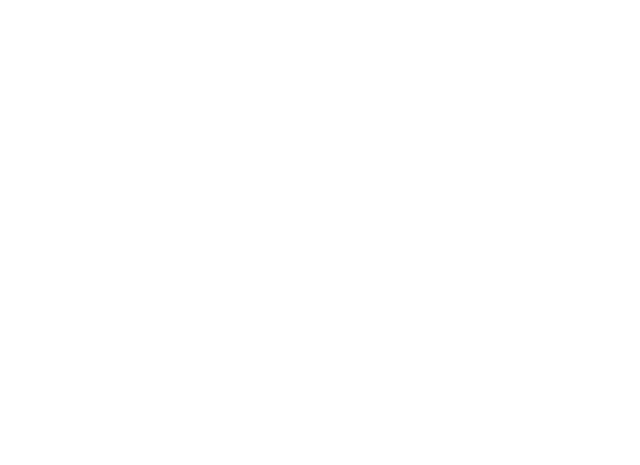
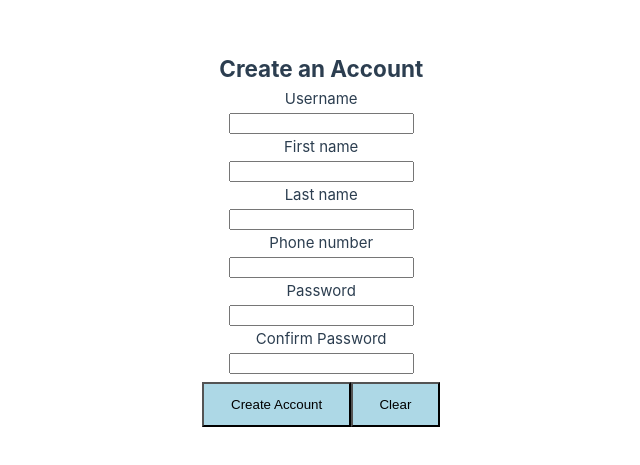
Before and after one commit to anthonytast/VueLoginDemo, a Vue app in the folder VueFrontend/: page /sign-up in a window 1280 px wide. Before the commit this address had no page. Shown: the part 161-626 px from the top of the page, without its empty margins (200-840 px from the left). Built offline with nearby package versions, Linux system fonts and the light colour scheme.

Commit message:
successful create account feature added

```diff
--- a/VueFrontend/src/controllers/usersController.js
+++ b/VueFrontend/src/controllers/usersController.js
@@ -52,9 +52,26 @@ export const patchUsersData = async (username, first_name, last_name, phone_numb
 
 export const deleteUser = async (username) => {
     try {
-        const response = await api.delete(`/users/${username}`, {username})
+        const response = await api.delete(`/users/${username}`, {username});
+        return response.data;
     } catch (error) {
         console.error("Token invalid or expired", error);
         return null;
     }
 }
+
+export const createUser = async (username, first_name, last_name, phone_number, password) => {
+    try {
+        const response = await api.post(`/users/`, {
+            username,
+            first_name,
+            last_name,
+            phone_number,
+            password
+        });
+        return response.data;
+    } catch (error) {
+        console.error("Create Account issue", error);
+        return null;
+    }
+}
--- /dev/null
+++ b/VueFrontend/src/pages/CreateUser.vue
@@ -0,0 +1,60 @@
+<script setup>
+    import {ref} from 'vue';
+    import { createUser } from '@/controllers/usersController';
+    import FormButton from '@/components/FormButton.vue';
+    import TextInput from '@/components/TextInput.vue'
+    import { clearForm } from '@/controllers/formController'
+    import { useRouter } from 'vue-router'
+    const router = useRouter();
+    const username = ref("");
+    const first_name = ref("");
+    const last_name = ref("");
+    const phone_number = ref("");
+    const password1 = ref("");
+    const password2 = ref("");
+    const pushUserCreation = async () => {
+        if ((username.value, first_name.value, last_name.value, phone_number.value, password1.value, password2.value != "") && (password1.value == password2.value)) {
+        await createUser(username.value, first_name.value, last_name.value, phone_number.value, password1.value)
+        router.push("/")
+        } else {
+            console.log("invalid form data")
+        }
+    }
+</script>
+
+<template>
+  <form class="card" >
+    <div>
+      <h2>Create an Account</h2>
+
+      <TextInput :title="`Username`" :inputType="'text'" v-model:inputValue="username"/>
+      <TextInput :title="`First name`" :inputType="'text'" v-model:inputValue="first_name"/>
+      <TextInput :title="`Last name`" :inputType="'text'" v-model:inputValue="last_name"/>
+      <TextInput :title="`Phone number`" :inputType="'text'" v-model:inputValue="phone_number"/>
+      <TextInput :title="`Password`" :inputType="'password'" v-model:inputValue="password1"/>
+      <TextInput :title="`Confirm Password`" :inputType="'password'" v-model:inputValue="password2"/>
+
+
+      <div class="card-actions">
+        <FormButton :button_func = "() => pushUserCreation(username, password)" :text="'Create Account'"/>
+        <FormButton :button_func = "() => clearForm(username, first_name, last_name, phone_number, password1, password2)" :text = "'Clear'"/>
+      </div>
+
+    </div>
+  </form>
+</template>
+
+<style scoped>
+  .card {
+    text-align: center;
+  }
+  h2 {
+    text-align: center;
+    font-weight: bold;
+  }
+  button {
+    padding: 1em 2em;
+    margin-top: 0.5em;
+    background-color: lightblue;
+  }
+</style>
--- a/VueFrontend/src/pages/Login.vue
+++ b/VueFrontend/src/pages/Login.vue
@@ -1,7 +1,7 @@
 <script setup>
   import { ref } from 'vue';
-  import textInput from '@/components/TextInput.vue'
-  import formButton from '@/components/FormButton.vue'
+  import TextInput from '@/components/TextInput.vue'
+  import FormButton from '@/components/FormButton.vue'
   import { login } from '@/controllers/usersController'
   import { clearForm } from '@/controllers/formController'
   import { useRouter } from 'vue-router'
@@ -23,12 +23,13 @@
     <div>
       <h2>Login to Your Account</h2>
 
-      <textInput :title="`Username`" :inputType="'text'" v-model:inputValue="username"/> <!-- Can use v-model:inputValue instead of v-model because our changing value is not title the default: modelValue-->
-      <textInput :title="`Password`" :inputType="'password'" v-model:inputValue="password"/>
+      <TextInput :title="`Username`" :inputType="'text'" v-model:inputValue="username"/> <!-- Can use v-model:inputValue instead of v-model because our changing value is not title the default: modelValue-->
+      <TextInput :title="`Password`" :inputType="'password'" v-model:inputValue="password"/>
 
       <div class="card-actions">
-        <formButton :button_func = "() => loginPush(username, password)" :text="'Login'"/>
-        <formButton :button_func = "() => clearForm(username, password)" :text = "'Clear'"/>
+        <FormButton :button_func = "() => loginPush(username, password)" :text="'Login'"/>
+        <FormButton :button_func = "() => clearForm(username, password)" :text = "'Clear'"/>
+        <FormButton :button_func = "() => router.push('/sign-up')" :text = "'Sign Up'"/>
       </div>
 
     </div>
--- a/VueFrontend/src/pages/UserInfo.vue
+++ b/VueFrontend/src/pages/UserInfo.vue
@@ -5,7 +5,7 @@
     import { useLoginStore } from '@/stores/auth'
     import { storeToRefs } from 'pinia'
     import PatchableText from '@/components/PatchableText.vue';
-    import formButton from '@/components/FormButton.vue'
+    import FormButton from '@/components/FormButton.vue'
     import router from '@/router';
     const usersData = ref(null)
 
@@ -53,9 +53,9 @@
             <PatchableText :usersData="usersData" v-bind:isEditing="isEditing"/>
             <br>
             <div class="card-actions">
-                <formButton :button_func = "() => isEditing = !isEditing" :text="'Edit'"/>
-                <formButton :button_func = "() => logout()" :text="'Logout'"/>
-                <formButton :button_func = "() => del(username)" :text="'Delete User'"/>
+                <FormButton :button_func = "() => isEditing = !isEditing" :text="'Edit'"/>
+                <FormButton :button_func = "() => logout()" :text="'Logout'"/>
+                <FormButton :button_func = "() => del(username)" :text="'Delete User'"/>
             </div>
         </template>
         <template v-else>
--- a/VueFrontend/src/router.js
+++ b/VueFrontend/src/router.js
@@ -2,12 +2,14 @@ import { createWebHistory, createRouter } from 'vue-router'
 
 import Login  from './pages/Login.vue';
 import UserInfo from './pages/UserInfo.vue';
+import CreateUser from './pages/CreateUser.vue';
 import { getUsersData } from '@/controllers/usersController'
 import { useLoginStore } from '@/stores/auth'
 
 const routes = [
-  { path: '/', component: Login },
+  { path: '/', component: Login, meta: { requiresAuth: false }  },
   { path: '/user-info', component: UserInfo, meta: { requiresAuth: true } },
+  { path: '/sign-up', component: CreateUser, meta: { requiresAuth: false } },
 ]
 
 const router = createRouter({
@@ -29,7 +31,7 @@ router.beforeEach(async (to, from, next) => {
   const user = await getUsersData()
   if (!user) {
     localStorage.clear()
-    return next('/login')
+    return next('/')
   }
 
   const authStore = useLoginStore()
```
Also changed, not shown: 1 other file (tests, documents, lock files or other folders).
